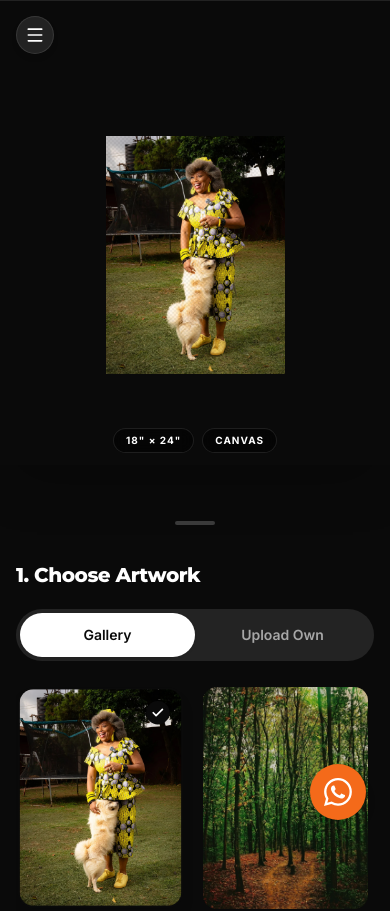
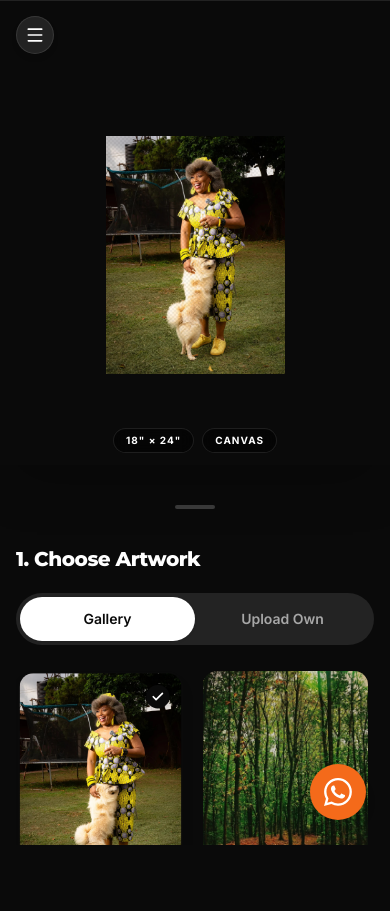
Before and after one commit to Daeviz15/theprintshoplagos, a Next.js app: page /dashboard/configurator in a window 390 px wide. Shown: the top 911 px of the page. After the commit the page ends 845 px from the top, so only its background shows below. Built offline with nearby package versions, Linux system fonts and the light colour scheme.

Commit message:
worked on the owners style

```diff
--- a/app/dashboard/configurator/page.tsx
+++ b/app/dashboard/configurator/page.tsx
@@ -202,10 +202,11 @@ export default function ConfiguratorPage() {
       <div className="
         w-full lg:w-1/2
         flex flex-col gap-8
-        pb-24 lg:pb-20 pt-8 lg:pt-0
-        mt-[55dvh] lg:mt-0
+        pb-10 lg:pb-20 pt-4 lg:pt-0
+        fixed bottom-0 left-0 right-0 h-[45dvh] overflow-y-auto
+        lg:relative lg:h-auto lg:overflow-y-visible lg:bottom-auto lg:left-auto lg:right-auto
         bg-brand-black lg:bg-transparent
-        relative z-10
+        z-30 lg:z-10
       ">
         {/* Mobile drag handle */}
         <div className="lg:hidden flex justify-center pt-6 pb-1">
```
